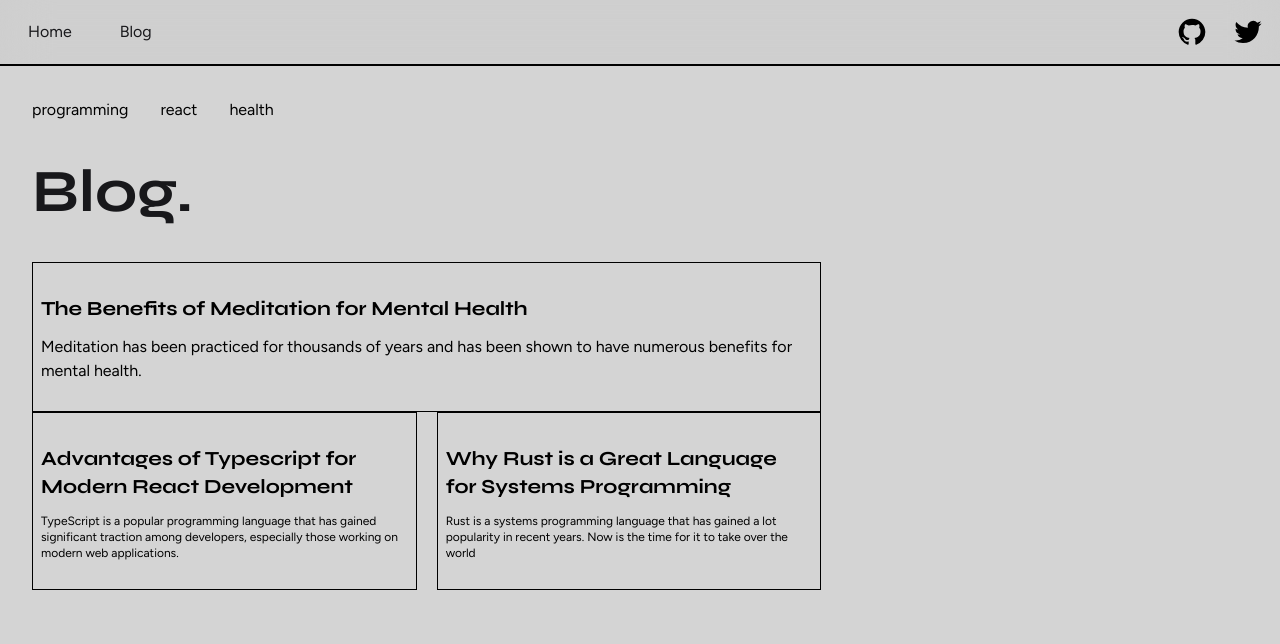
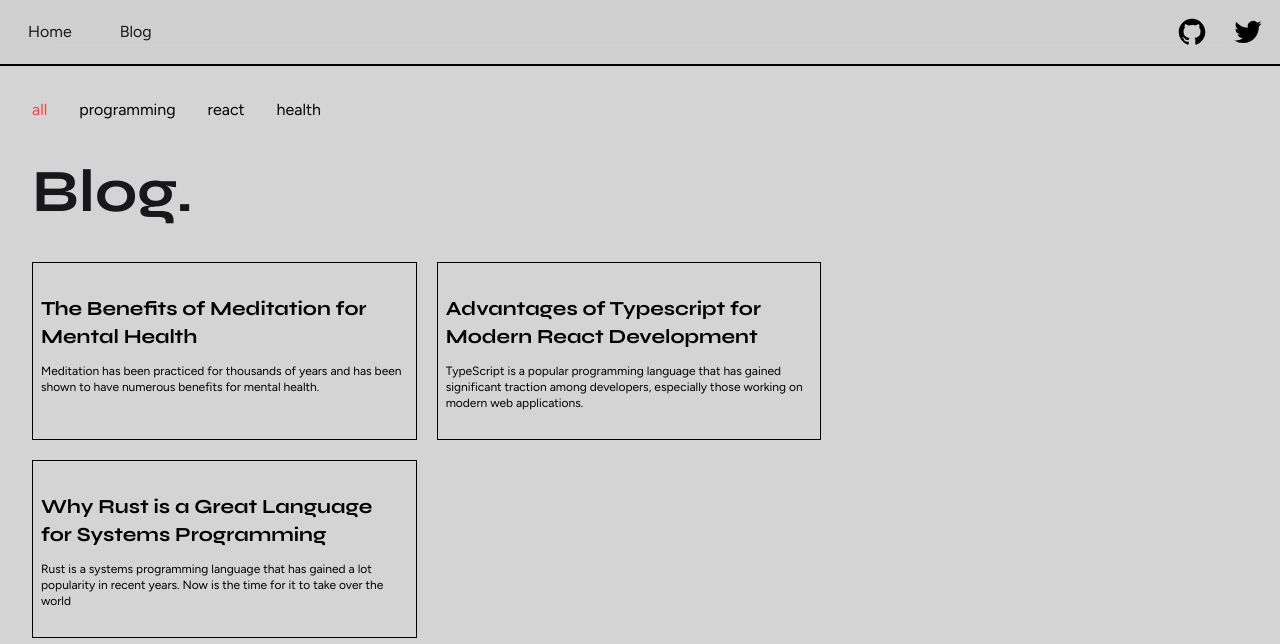
Before and after one commit to Callumk7/personal-blog-portfolio, a Next.js app: page /blog in a window 1280 px wide. Shown: the top 644 px of the page. Built offline with nearby package versions, Linux system fonts and the light colour scheme.

Commit message:
finalising category view

```diff
--- a/src/app/blog/[category]/page.tsx
+++ b/src/app/blog/[category]/page.tsx
@@ -1,7 +1,7 @@
-import PostView from "@/components/posts/PostView";
-import PostsContainer from "@/components/posts/PostsContainer";
+import PostCardView from "@/components/posts/PostCardView";
+import TagFilter from "@/components/tag-filter/TagFilter";
 import { getCategories } from "@/util/categories";
-import { getPostsByCategory, getRecentPostFrontmatter } from "@/util/posts";
+import { getPostsByCategory } from "@/util/posts";
 
 export async function generateStaticParams() {
   const categories = getCategories();
@@ -16,19 +16,9 @@ export default async function BlogPage({ params }: { params: { category: string
 
   return (
     <main className=" mb-24 px-8 md:w-2/3 lg:w-3/4 xl:w-2/3">
-      <nav className="w-full pb-10 pt-8">
-        <ul className="flex flex-row space-x-8">
-          {categories.map((category) => {
-            return (
-              <li key={category.id}>
-                <p>{category.name}</p>
-              </li>
-            );
-          })}
-        </ul>
-      </nav>
+      <TagFilter categories={categories} />
       <h1 className="pb-10 font-syne text-6xl font-bold text-zinc-900">Blog.</h1>
-      <PostView posts={posts} />
+      <PostCardView posts={posts} />
     </main>
   );
 }
--- a/src/app/blog/page.tsx
+++ b/src/app/blog/page.tsx
@@ -1,7 +1,7 @@
 import { getRecentPostFrontmatter } from "@/util/posts";
-import PostView from "@/components/posts/PostView";
-import PostsContainer from "@/components/posts/PostsContainer";
 import { getCategories } from "@/util/categories";
+import TagFilter from "@/components/tag-filter/TagFilter";
+import PostCardView from "@/components/posts/PostCardView";
 
 export default async function BlogPage() {
   const posts = getRecentPostFrontmatter(8);
@@ -9,19 +9,9 @@ export default async function BlogPage() {
 
   return (
     <main className=" mb-24 px-8 md:w-2/3 lg:w-3/4 xl:w-2/3">
-      <nav className="w-full pb-10 pt-8">
-        <ul className="flex flex-row space-x-8">
-          {categories.map((category) => {
-            return (
-              <li key={category.id}>
-                <p>{category.name}</p>
-              </li>
-            );
-          })}
-        </ul>
-      </nav>
+      <TagFilter categories={categories} />
       <h1 className="pb-10 font-syne text-6xl font-bold text-zinc-900">Blog.</h1>
-      <PostView posts={posts} />
+      <PostCardView posts={posts} />
     </main>
   );
 }
--- a/src/components/posts/CoverPostCard.tsx
+++ /dev/null
@@ -1,11 +0,0 @@
-import { PostFrontmatter } from "@/types";
-import Link from "next/link";
-
-export default function CoverPostCard({ post }: { post: PostFrontmatter }) {
-  return (
-    <Link href={`/blog/posts/${post.slug}`} className="flex flex-col border border-black px-2 py-5">
-      <h2 className="py-3 font-syne text-xl font-bold">{post.title}</h2>
-      <p className="pb-2 font-sans">{post.description}</p>
-    </Link>
-  );
-}
--- a/src/components/posts/PostCard.tsx
+++ b/src/components/posts/PostCard.tsx
@@ -1,6 +1,5 @@
 import { PostFrontmatter } from "@/types";
 import Link from "next/link";
-import Tag from "../shared/tags";
 
 export default function PostCard({ post }: { post: PostFrontmatter }) {
   return (
--- /dev/null
+++ b/src/components/posts/PostCardView.tsx
@@ -0,0 +1,12 @@
+import { PostFrontmatter } from "@/types";
+import PostCard from "./PostCard";
+
+export default function PostCardView({ posts }: { posts: PostFrontmatter[] }) {
+  return (
+    <div className="grid grid-cols-1 justify-items-stretch gap-x-5 gap-y-5 lg:grid-cols-2">
+      {posts.map((post) => (
+        <PostCard key={post.slug} post={post} />
+      ))}
+    </div>
+  );
+}
--- a/src/components/posts/PostView.tsx
+++ /dev/null
@@ -1,19 +0,0 @@
-import { PostFrontmatter } from "@/types";
-import CoverPostCard from "./CoverPostCard";
-import PostCard from "./PostCard";
-
-export default function PostView({ posts }: { posts: PostFrontmatter[] }) {
-  const coverPost = posts.shift()!;
-  return (
-    <div>
-      <div>
-        <CoverPostCard post={coverPost} />
-      </div>
-      <div className="grid grid-cols-1 justify-items-stretch gap-x-5 gap-y-5 lg:grid-cols-2">
-        {posts.map((post) => (
-          <PostCard key={post.slug} post={post} />
-        ))}
-      </div>
-    </div>
-  );
-}
--- a/src/components/posts/PostsContainer.tsx
+++ /dev/null
@@ -1,11 +0,0 @@
-"use client";
-
-import { PostFrontmatter } from "@/types";
-import { useState } from "react";
-import PostView from "./PostView";
-
-export default function PostsContainer({ posts }: { posts: PostFrontmatter[] }) {
-	const [tagFilter, setTagFilter] = useState<string[]>([]);
-	let filteredPosts = posts;
-	return <PostView posts={filteredPosts} />;
-}
--- /dev/null
+++ b/src/components/tag-filter/TagFilter.tsx
@@ -0,0 +1,45 @@
+"use client";
+
+import { Category } from "@/types";
+import { usePathname } from "next/navigation";
+import Link from "next/link";
+
+export default function TagFilter({ categories }: { categories: Category[] }) {
+  const pathname = usePathname();
+
+  const isBlog = pathname === "/blog";
+
+  return (
+    <nav className="w-full pb-10 pt-8">
+      <ul className="flex flex-row space-x-8">
+        {isBlog ? (
+          <li>
+            <Link className="text-red-500" href="/blog">
+              all
+            </Link>
+          </li>
+        ) : (
+          <li>
+            <Link href="blog">all</Link>
+          </li>
+        )}
+        {categories.map((category) => {
+          if (pathname === `/blog/${category.name}`) {
+            return (
+              <li key={category.id}>
+                <Link className="text-red-500" href={`/blog/${category.name}`}>
+                  {category.name}
+                </Link>
+              </li>
+            );
+          }
+          return (
+            <Link key={category.id} href={`/blog/${category.name}`}>
+              {category.name}
+            </Link>
+          );
+        })}
+      </ul>
+    </nav>
+  );
+}
--- a/src/components/ui/Button.tsx
+++ /dev/null
@@ -1,3 +0,0 @@
-export default function Button({ props }: ButtonProps) {
-	return <button>This is a button</button>;
-}
--- a/src/types/index.ts
+++ b/src/types/index.ts
@@ -20,3 +20,8 @@ export interface Upload {
   content: string;
   category: string;
 }
+
+export interface Category {
+  id: number;
+  name: string;
+}
```
Also changed, not shown: src/util/categories.ts (+4 -8 lines).
